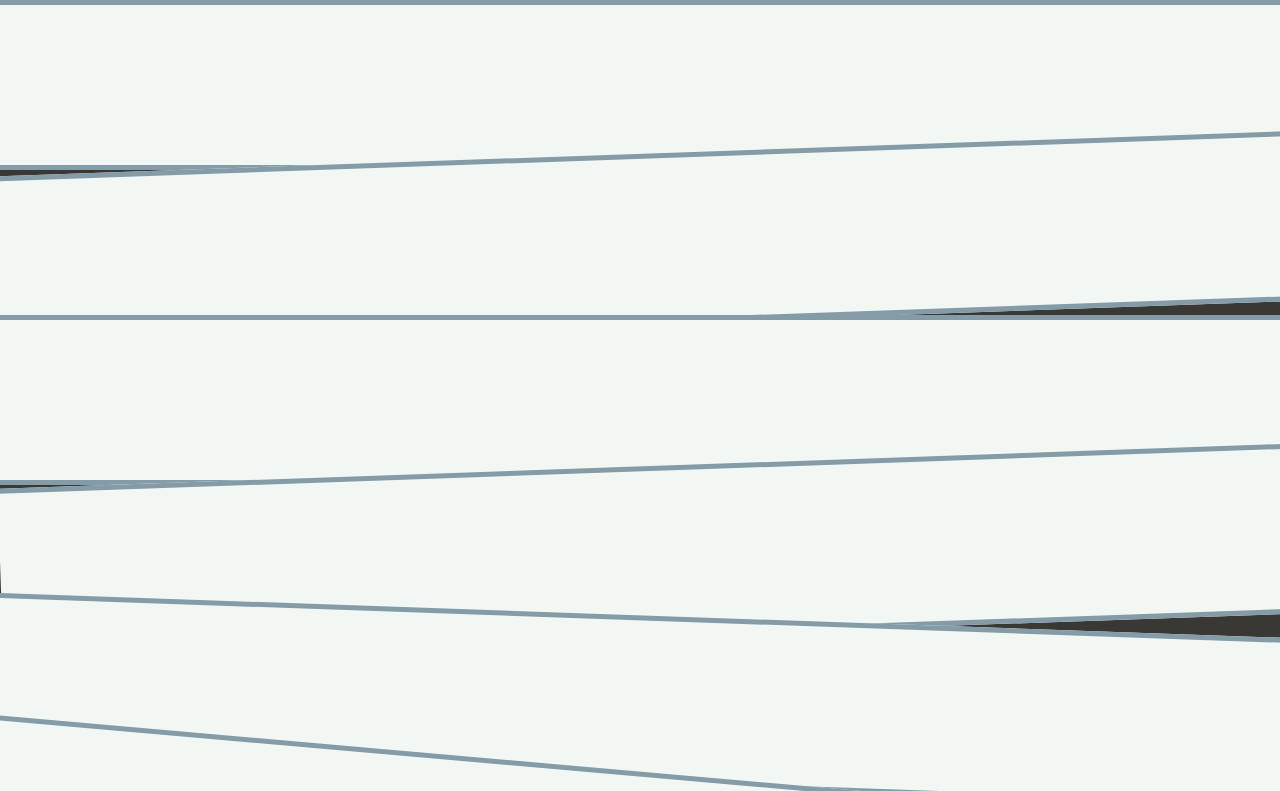
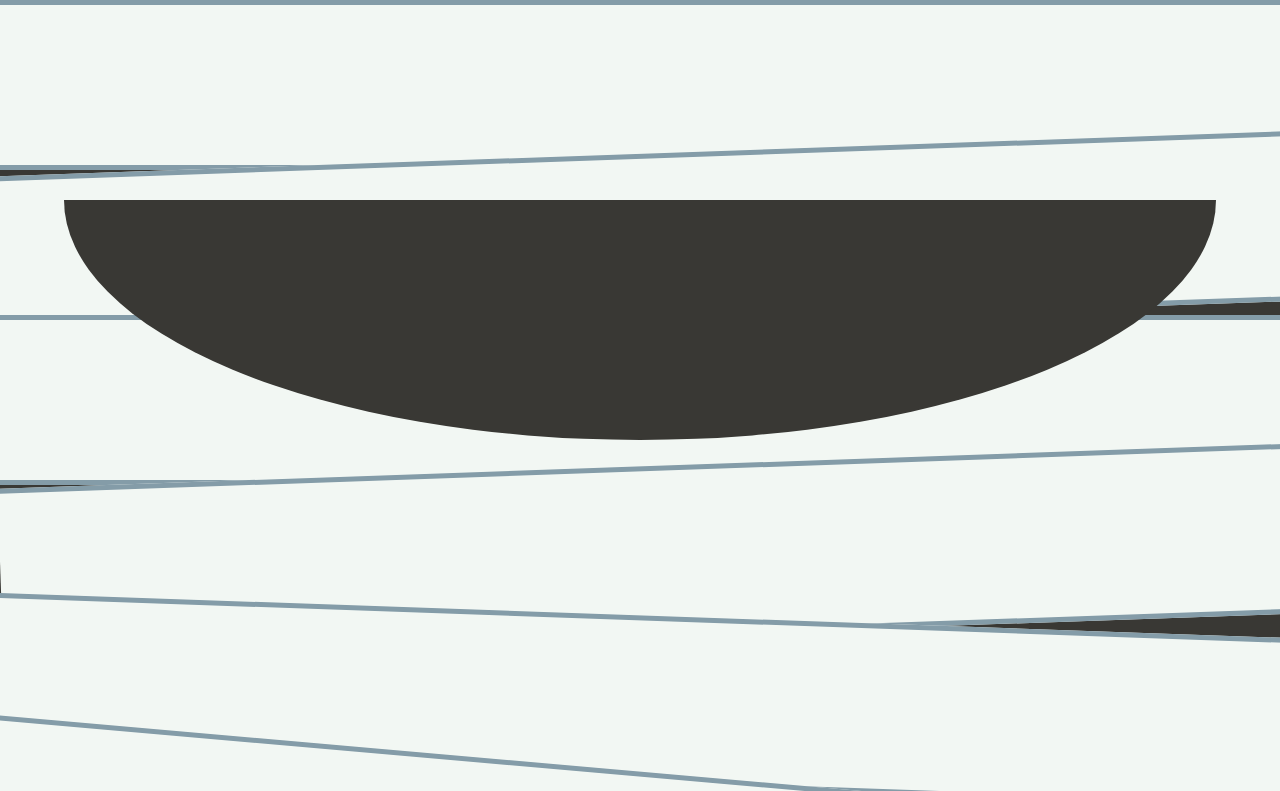
Before and after one commit to DariaSibova/MUMMY-css, a plain HTML site: page index.html in a window 1280 px wide. Shown: the top 791 px of the page. Drawn offline with Linux system fonts and the light colour scheme; a web font is replaced by a local one.

Commit message:
1 file modified

```diff
--- a/styles.css
+++ b/styles.css
@@ -107,3 +107,15 @@ color: #FFF;
   transform: rotate(7deg);
   left: -23px;
 }
+
+.eyes-base{
+  width: 90%;
+  height: 240px;
+  position: absolute;
+  z-index: 2;
+  top: calc(40% - 120px);
+  left: calc(50% - 45%);
+  background-color: #393834;
+  border-radius: 0 0 50% 50% / 0 0 100% 100%;
+  overflow: hidden;
+}
```
